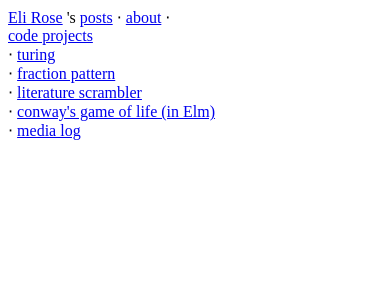
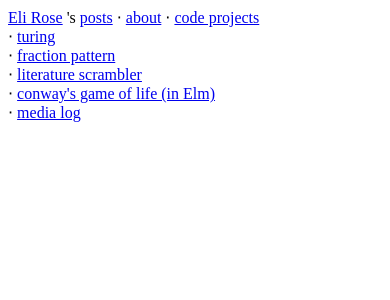
Before and after one commit to erose/site-generator, a Python web app: template templates/page.html in a window 390 px wide. Shown: the top 300 px of the page. Run offline with Jinja, Linux system fonts and the light colour scheme; the template is opened without the code that fills it, so the values that code supplies are empty; some libraries are stand-ins or nearby versions.

Commit message:
Fix header on mobile.

```diff
--- a/templates/base.html
+++ b/templates/base.html
@@ -23,7 +23,7 @@
             &sdot;
             <a href="/about.html">about</a>
             &sdot;
-            <div class="dropdown">
+            <span class="dropdown">
                 <a href="javascript:void(0)">code projects</a>
                 <div class="dropdown-content">
                     <div>&sdot; <a href="/turing.html">turing</a></div>
@@ -31,7 +31,7 @@
                     <div>&sdot; <a href="/markov_text.html">literature scrambler</a></div>
                     <div>&sdot; <a href="/game_of_life.html">conway's game of life (in Elm)</a></div>
                 </div>
-            </div>
+            </span>
             &sdot;
             <a href="/media_log.html">media log</a>
         </div>
```
